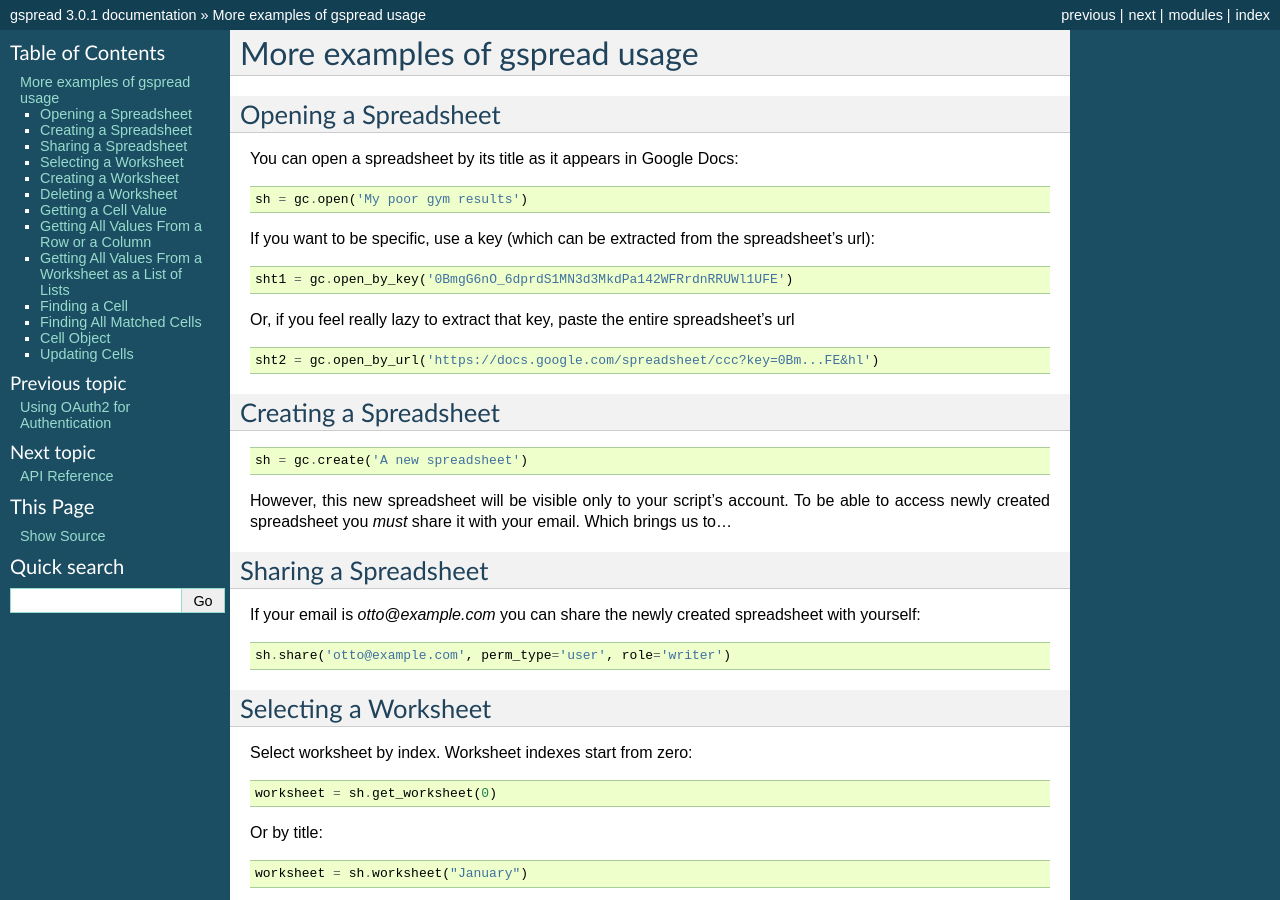
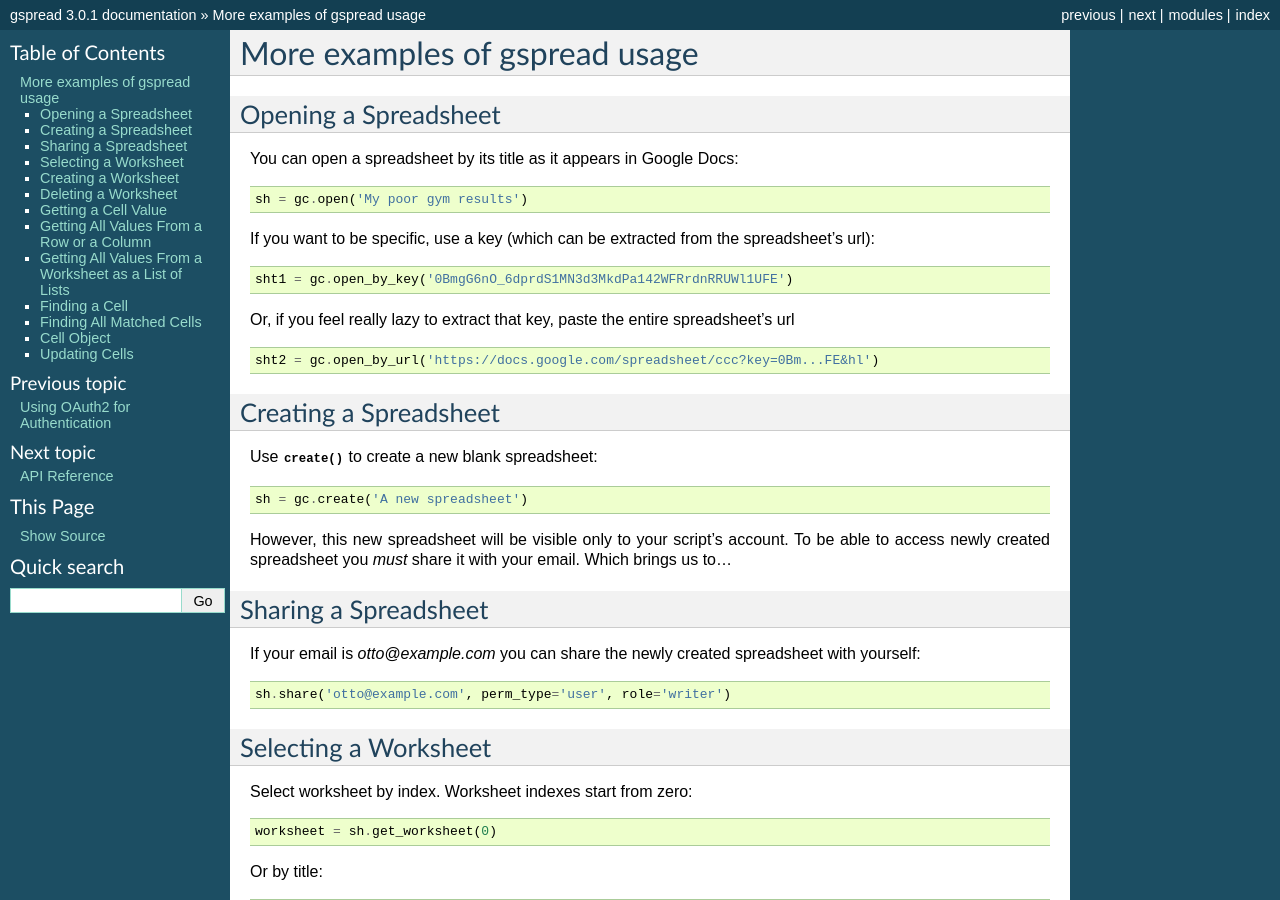
Before and after one commit to KendrickColeman/gspread, a Sphinx documentation site: the page built from docs/user-guide.rst, in a window 1280 px wide and 900 px high. Built offline with Sphinx 7.4.7, drawn with Linux system fonts in a browser that asks for light colours.

Commit message:
Expand create() docs in the user guide

```diff
--- a/docs/user-guide.rst
+++ b/docs/user-guide.rst
@@ -26,6 +26,8 @@ Or, if you feel really lazy to extract that key, paste the entire spreadsheet's
 
 Creating a Spreadsheet
 ~~~~~~~~~~~~~~~~~~~~~~
+
+Use :meth:`~gspread.client.Client.create` to create a new blank spreadsheet:
 
 .. code:: python
 
```
